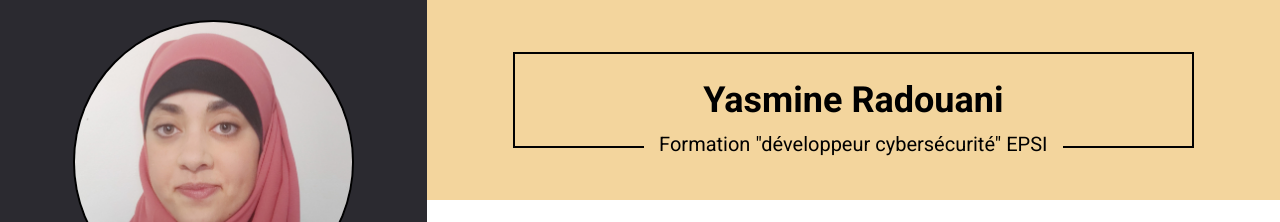
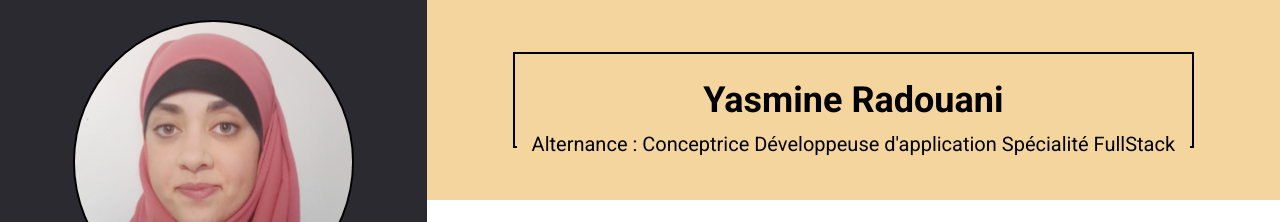
Before and after one commit to Yradouani/cv_alternance, a website: page index.html in a window 1280 px wide. Shown: the top 222 px of the page. Drawn offline with Linux system fonts and the light colour scheme.

Commit message:
ajout texte

```diff
--- a/index.html
+++ b/index.html
@@ -152,7 +152,7 @@
                 <span class="text-skills-paragraph">• Gestion d'entreprise</span>
                 <span class="text-skills-paragraph">• Conseils en stratégie e-commerce</span>
                 <span class="text-skills-paragraph">• Utilisation Github</span>
-                <span class="text-skills-paragraph">• Créer et gérer une base de donnée </br>(MCD, MLD, SGBD : MySQL/MariaDB)</span>
+                <span class="text-skills-paragraph">• Créer et gérer une base de donnée </br>  (MCD, MLD, SGBD : MySQL/MariaDB)</span>
                 <span class="text-skills-paragraph">• Logiciels : VScode, Spider, Eclipse, GIMP, Shortcut, Word</span>
                 <span class="text-skills-paragraph">• OS : Linux (VM Ubuntu, Kali), Windows Server, Windows 10</span>
                 <span class="text-skills-paragraph">• UML : Diagramme de classe, de cas d'utilisation</span>
@@ -184,7 +184,7 @@
     <div class="experience-container">
         <div class="header-container">
             <h1>Yasmine Radouani</h1>
-            <span class="dev-web">Formation "développeur cybersécurité" EPSI</span>
+            <span class="dev-web">Alternance : Conceptrice Développeuse d'application Spécialité FullStack</span>
         </div>
         <div class="formation-experience-container">
             <div class="presentation">
```
